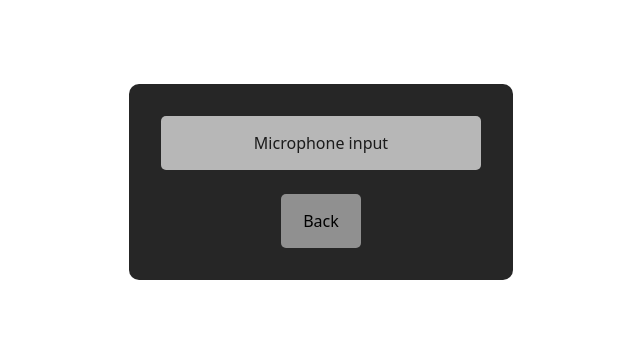
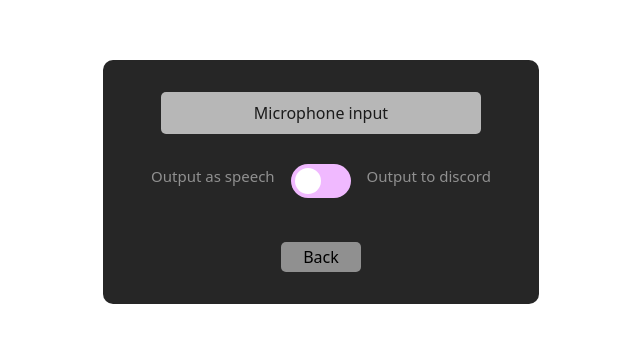
Before and after one commit to TheRealMopcornPuncher/Vocalite, a React (Vite) app in the folder Application/: page /settings in a window 1280 px wide. Shown: the part 218-560 px from the top of the page, without its empty margins (319-959 px from the left). Built offline with nearby package versions, Linux system fonts and the light colour scheme.

Commit message:
Basic toggle switch implementation

```diff
--- a/Application/src/settings.css
+++ b/Application/src/settings.css
@@ -8,9 +8,10 @@
 .dropdownButton {
     background-color: #b7b7b7;
     min-width: 320px;
+    min-height: 16px;
     border-radius: 5px;
     font-size: 16px;
-    padding: 16px;
+    padding: 10px;
     color: #1b1b1b;
     cursor: pointer;
     border: none;
@@ -68,12 +69,85 @@
 .button {
     background-color: #909090;
     min-width: 80px;
+    min-height: 10px;
     border-radius: 5px;
     font-size: 16px;
-    padding: 16px;
+    padding: 4px;
     color: #000000;
     cursor: pointer;
     border: none;
     transition: background-color 0.5s;
     margin-top: 24px;
 }
+
+/* The screams, they beckon terrible omens */
+
+ /* The switch - the box around the slider */
+.switch {
+  position: relative;
+  display: inline-block;
+  width: 60px;
+  height: 34px;
+}
+
+/* Hide default HTML checkbox */
+.switch input {
+  opacity: 0;
+  width: 0;
+  height: 0;
+}
+
+/* The slider */
+.slider {
+  position: absolute;
+  cursor: pointer;
+  top: 0;
+  left: 0;
+  right: 0;
+  bottom: 0;
+  background-color: #f0b9ff;
+  -webkit-transition: .4s;
+  transition: .4s;
+}
+
+.slider:before {
+  position: absolute;
+  content: "";
+  height: 26px;
+  width: 26px;
+  left: 4px;
+  bottom: 4px;
+  background-color: white;
+  -webkit-transition: .4s;
+  transition: .4s;
+}
+
+input:checked + .slider {
+  background-color: #2196F3;
+}
+
+input:focus + .slider {
+  box-shadow: 0 0 1px #2196F3;
+}
+
+input:checked + .slider:before {
+  -webkit-transform: translateX(26px);
+  -ms-transform: translateX(26px);
+  transform: translateX(26px);
+}
+
+/* Rounded sliders */
+.slider.round {
+  border-radius: 34px;
+}
+
+.slider.round:before {
+  border-radius: 50%;
+}
+
+.sliderParagraph {
+    display: inline-block;
+    padding: 16px;
+    font-size: 15px;
+    color: #909090;
+}
--- a/Application/src/settings.tsx
+++ b/Application/src/settings.tsx
@@ -24,6 +24,15 @@
                 </div>
             </div>
 
+            <div>
+                <p className="sliderParagraph">Output as speech</p>
+                <label className="switch">
+                    <input type="checkbox"/>
+                    <span className="slider round"></span>
+                </label>
+                <p className="sliderParagraph">Output to discord</p>
+            </div>
+
             <button className="button" onClick={() => navigate('/')}>Back</button>
         </div>
     );
```
